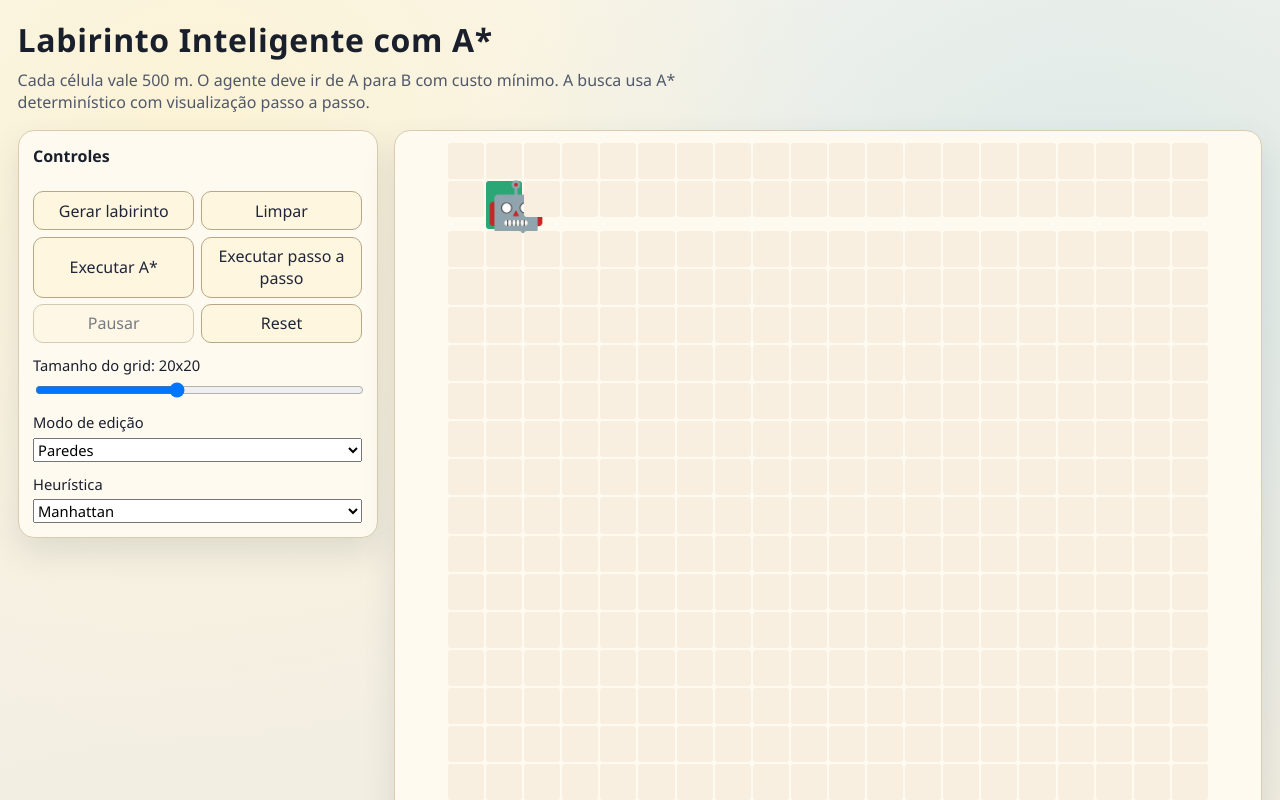
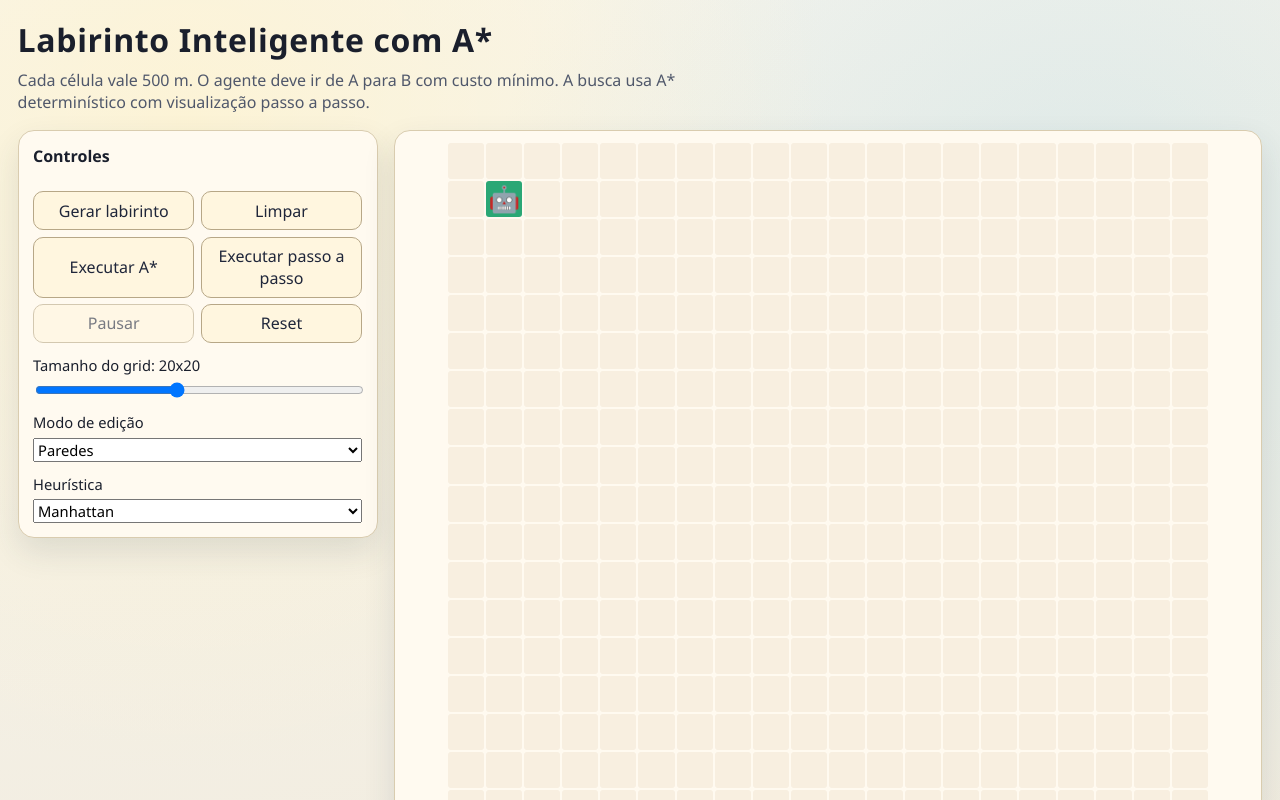
Before and after one commit to AntonioAndreDev/faculdade-heuristicas-ia, a Vue app: page / in a window 1280 px wide. Shown: the top 800 px of the page. Built offline with nearby package versions, Linux system fonts and the light colour scheme.

Commit message:
fix: ajusta tamanho do icon do robo para nao quebrar layout em grids grandes

```diff
--- a/src/components/MazeGrid.vue
+++ b/src/components/MazeGrid.vue
@@ -69,6 +69,7 @@ const celulasAchatadas = computed(() => {
 
 const estiloGrade = computed(() => ({
   gridTemplateColumns: `repeat(${props.grade.length}, minmax(0, 1fr))`,
+  '--agent-icon-size': `${Math.max(0.75, Math.min(1.8, 32 / props.grade.length))}rem`,
 }))
 
 function classesCelula(celula) {
@@ -127,7 +128,7 @@ function aoClicarCelula(celula) {
 
 <style scoped>
 .agent-icon {
-  font-size: 3rem;
+  font-size: var(--agent-icon-size);
   line-height: 1;
 }
 </style>
```
